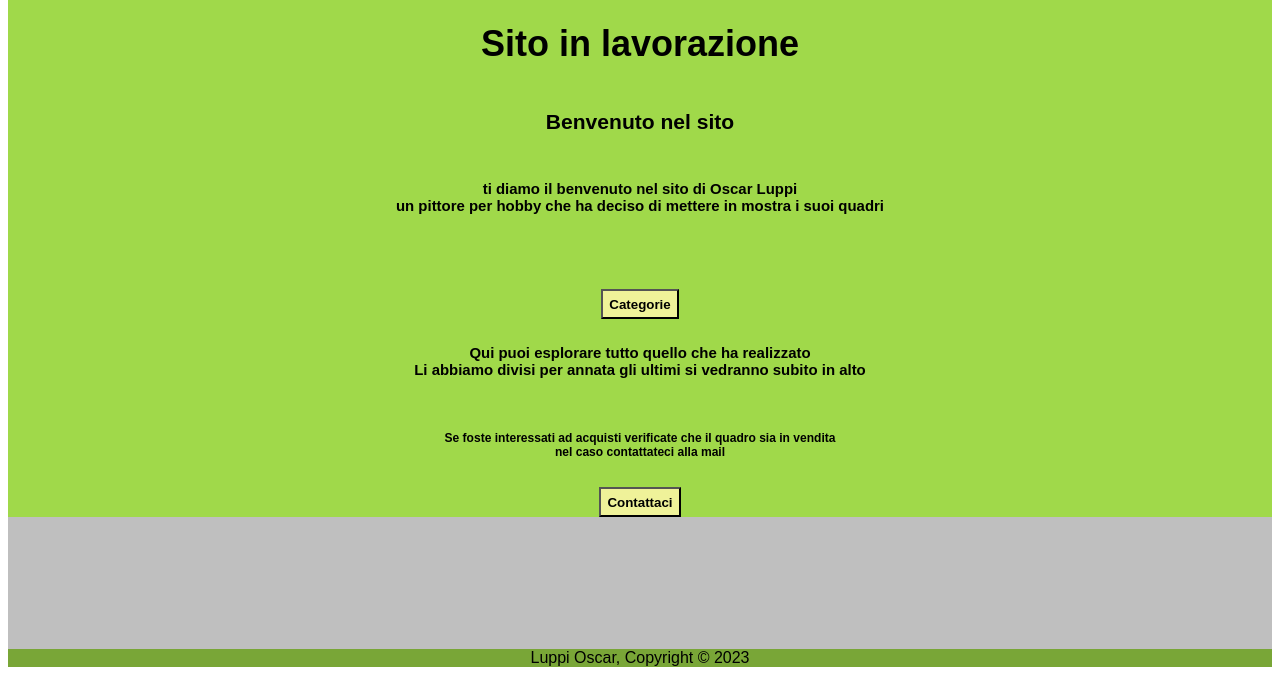
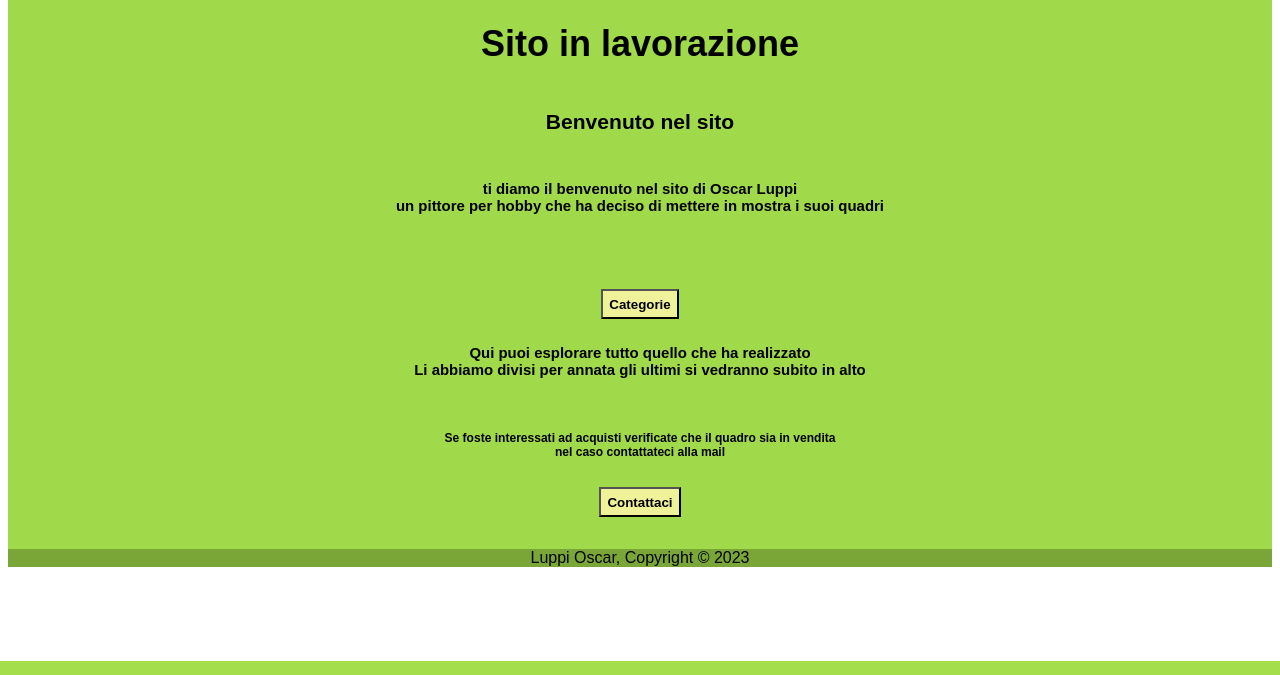
Before and after one commit to oscarluppi/oscarluppi.github.io, a PHP site: page / in a window 1280 px wide. Shown: the part 139-814 px from the top of the page. Run offline with PHP 8.4, Linux system fonts and the light colour scheme.

Commit message:
home modified

```diff
--- a/Style/style.css
+++ b/Style/style.css
@@ -23,6 +23,11 @@
 .div-body {
     background-color: #BFBFBF;
     height: 650px;
+}
+
+.div-body-home {
+    background-color: #BFBFBF;
+    height: 550px;
 }
 
 .div-immagini {
--- a/index.html
+++ b/index.html
@@ -15,7 +15,7 @@
 
     <body>
 
-        <div class="div-body">
+        <div class="div-body-home">
 
             <div class="div-descrizione">
 
@@ -27,9 +27,8 @@
                     ti diamo il benvenuto nel sito di Oscar Luppi <br>
                     un pittore per hobby che ha deciso di mettere in mostra i suoi quadri
                 </h5>
-                <h5>
 
-                </h5>
+                <h5></h5>
 
                 <button class="bottoni"><a href="/Pages/CATEGORIE.html" class="testo-bottoni"> Categorie </a></button>
                 <h5 class="testo-centrato">
@@ -44,6 +43,8 @@
 
                 <button class="bottoni"><a href="mailto:oscar.luppi51@gmail.com?subject=Acquisto quadro&body=Sarei interessato all'acquisto del quadro:" class="testo-bottoni"> Contattaci </a></button>
 
+                <h5></h5>
+
             </div>
 
         </div>
```
